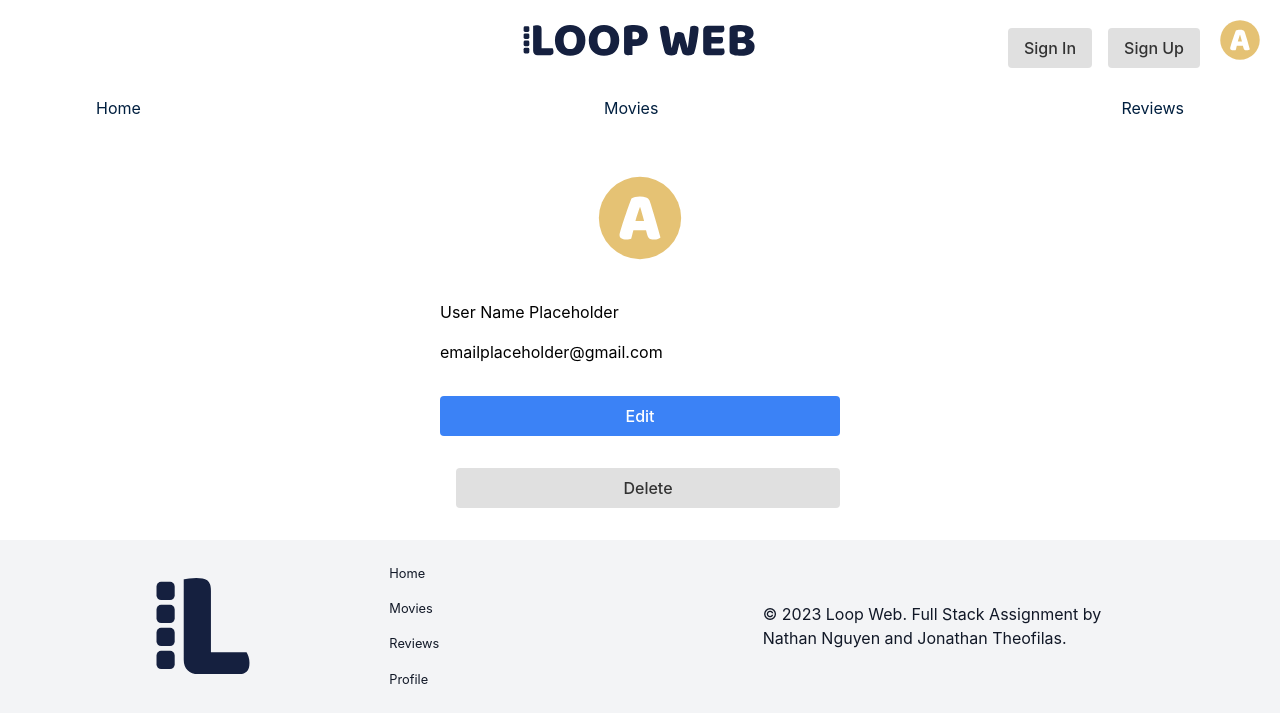
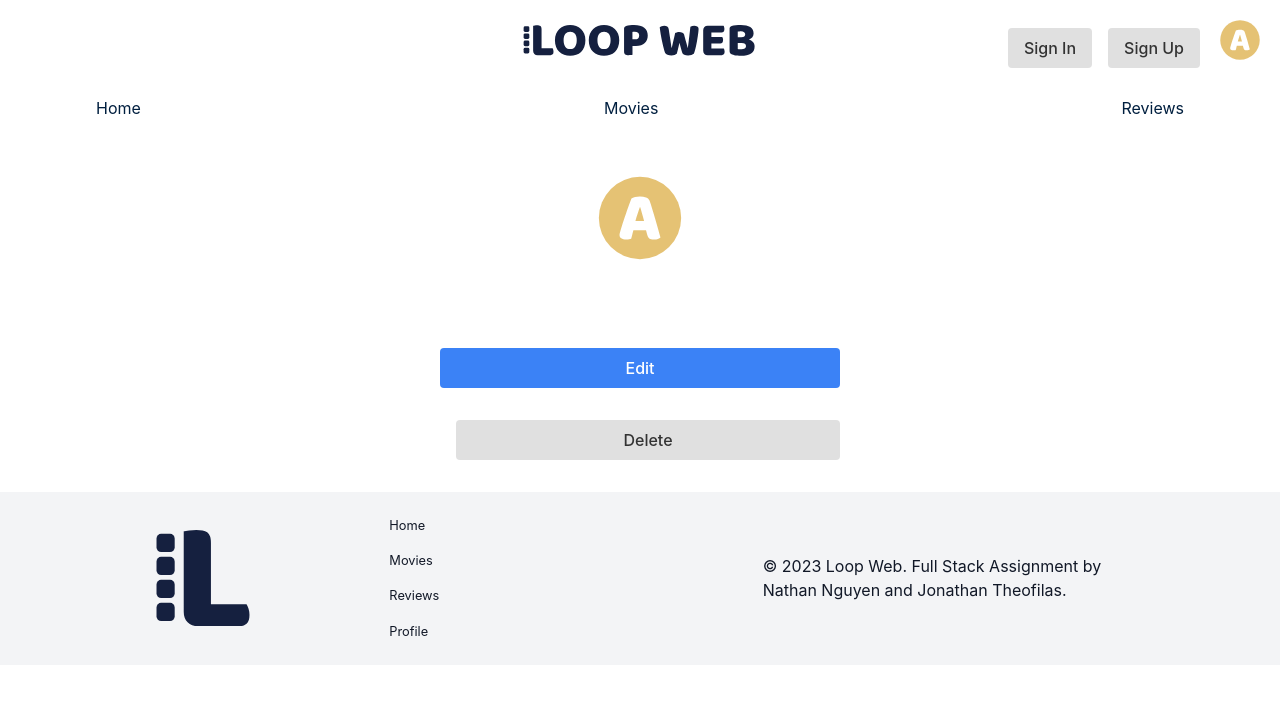
Before and after one commit to barthollomew/loop-web, a React (Create React App) app: page /Profile/ProfilePage in a window 1280 px wide. Shown: the top 722 px of the page. Built offline with nearby package versions, Linux system fonts and the light colour scheme.

Commit message:
Removed placeholder text

```diff
--- a/src/components/Header/Header.css
+++ b/src/components/Header/Header.css
@@ -50,17 +50,17 @@
 }
 
 .btn-signin {
-  color: #3B82F6; /* Tailwind's blue-500 */
+  color: #3B82F6;
 }
 
 .btn-signin:hover {
-  color: #2563EB; /* Tailwind's blue-600 */
+  color: #2563EB;
 }
 
 .btn-signup {
-  color: #9CA3AF; /* Tailwind's gray-400 */
+  color: #9CA3AF;
 }
 
 .btn-signup:hover {
-  color: #6B7280; /* Tailwind's gray-600 */
+  color: #6B7280;
 }
--- a/src/components/LandingPage/LandingPage.css
+++ b/src/components/LandingPage/LandingPage.css
@@ -6,5 +6,5 @@
     justify-content: space-between; /* Space out your components evenly, if there's space available */
     gap: 2rem; /* Give some gap between each section */
     padding: 2rem 0; /* Provide some padding on top and bottom for breathing space */
-    margin-bottom: 50px; /* Assuming your footer is 80px in height */
+    margin-bottom: 50px;
 }
--- a/src/components/Profile/ProfilePage/ProfilePage.css
+++ b/src/components/Profile/ProfilePage/ProfilePage.css
@@ -44,7 +44,7 @@
   }
 
   .btn-delete {
-    background-color: #EF4444; /* red-500 */
+    background-color: #EF4444;
     color: #fff;
   }
 
@@ -55,7 +55,7 @@
     transform: translate(-50%, -50%);
     padding: 2rem;
     background-color: #fff;
-    border: 1px solid #E5E7EB; /* gray-300 */
+    border: 1px solid #E5E7EB;
     border-radius: 0.5rem;
     display: flex;
     flex-direction: column;
@@ -64,7 +64,7 @@
   }
 
   .btn-confirmDelete {
-    background-color: #6EE7B7; /* green-400 */
+    background-color: #6EE7B7;
     color: #fff;
     align-self: flex-end;
   }
--- a/src/components/Profile/ProfilePage/ProfilePage.js
+++ b/src/components/Profile/ProfilePage/ProfilePage.js
@@ -6,8 +6,8 @@ const ProfilePage = () => {
     const [isEditing, setIsEditing] = useState(false);
     const [showDeletePopup] = useState(false);
     const [user, setUser] = useState({
-        name: 'User Name Placeholder',
-        email: 'emailplaceholder@gmail.com'
+        name: '',
+        email: ''
     });
     const [editedName, setEditedName] = useState(user.name);
     const [editedEmail, setEditedEmail] = useState(user.email);
@@ -16,8 +16,8 @@ const ProfilePage = () => {
     useEffect(() => {
         const currentUser = JSON.parse(localStorage.getItem("currentUser") || '{}');
         setUser(currentUser);
-        setEditedName(currentUser.name || 'User Name Placeholder');
-        setEditedEmail(currentUser.email || 'emailplaceholder@gmail.com');
+        setEditedName(currentUser.name || '');
+        setEditedEmail(currentUser.email || '');
     }, []);
 
 
@@ -66,8 +66,8 @@ const ProfilePage = () => {
                 </div>
             ) : (
                 <div className="display-section">
-                    <h1>{user.name || 'User Name Placeholder'}</h1>
-                    <p>{user.email || 'emailplaceholder@gmail.com'}</p>
+                    <h1>{user.name || ''}</h1>
+                    <p>{user.email || ''}</p>
                     <button onClick={() => setIsEditing(true)} className="btn btn-edit">Edit</button>
                     <button onClick={handleDelete} className="btn btn-delete">Delete</button>
                 </div>
```
